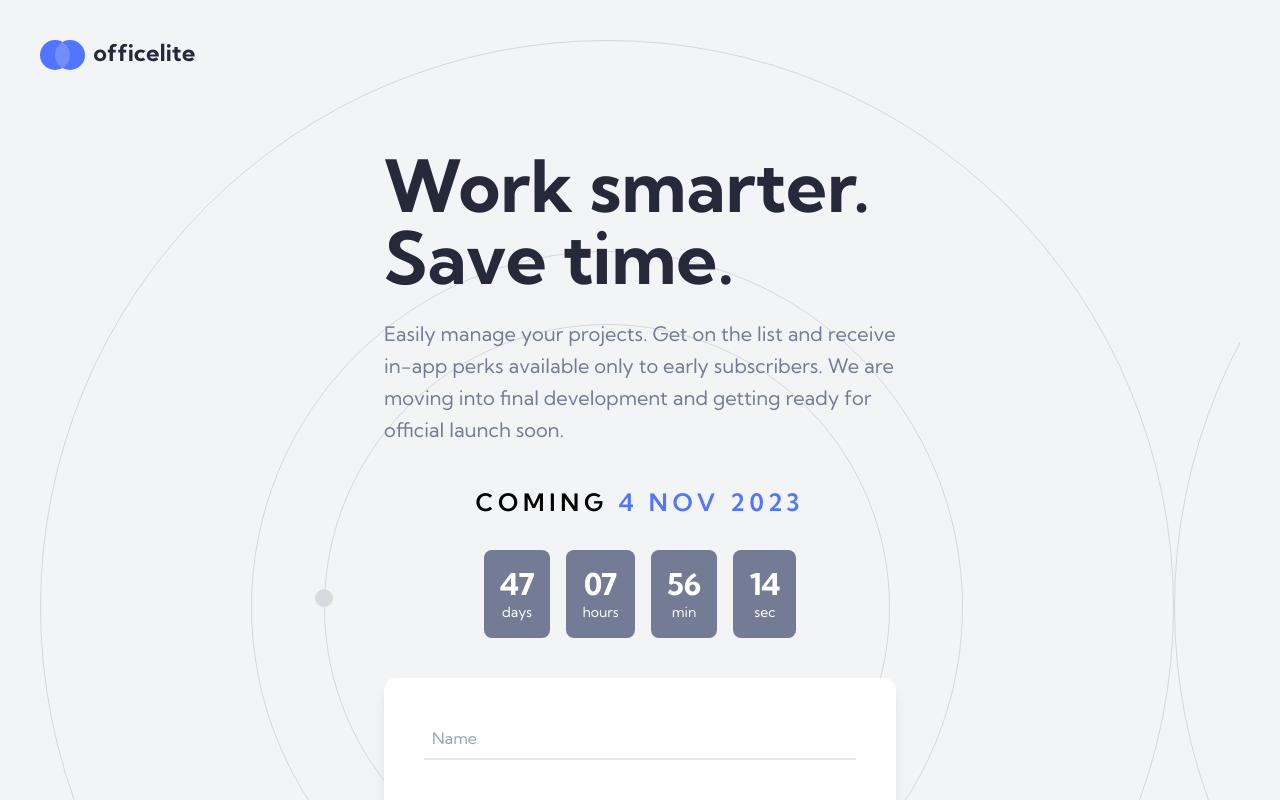
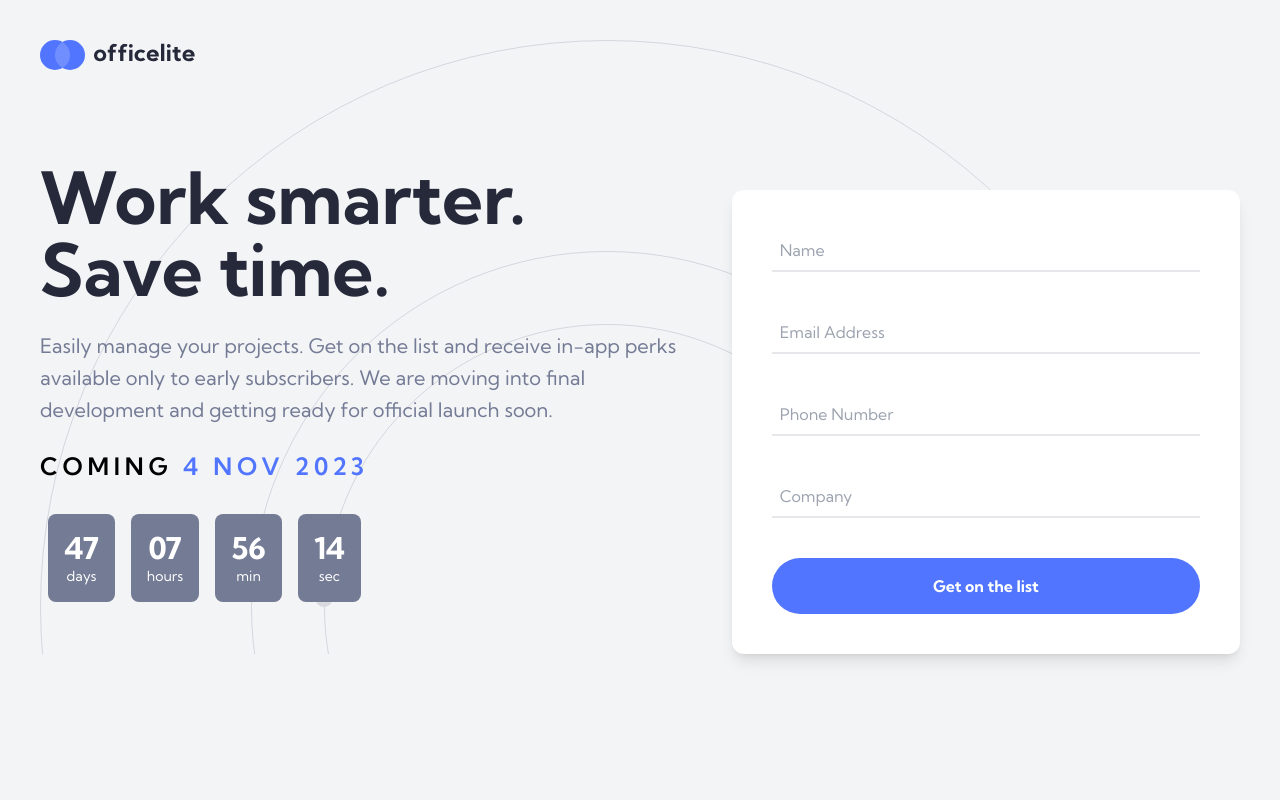
Before and after one commit to jventura7/officelite, a Next.js app: page /signup in a window 1280 px wide. Shown: the top 800 px of the page. Built offline with nearby package versions, Linux system fonts and the light colour scheme.

Commit message:
added responsiveness to get started page

```diff
--- a/app/signup/page.tsx
+++ b/app/signup/page.tsx
@@ -2,8 +2,8 @@ import Coming from '@/components/Coming';
 
 export default function SignUp() {
   return (
-    <>
-      <div className="flex flex-col items-center space-y-6 text-center md:text-start md:items-start md:max-w-lg mb-10">
+    <div className="flex flex-col items-center md:max-w-2xl xl:max-w-7xl xl:flex-row xl:space-x-10">
+      <div className="flex flex-col items-center xl:items-start space-y-6 text-center xl:max-w-4xl md:text-start mb-10">
         <h1 className="text-dark-slate font-bold text-5xl md:text-6xl xl:text-7xl">
           Work smarter. Save time.
         </h1>
@@ -12,8 +12,8 @@ export default function SignUp() {
           available only to early subscribers. We are moving into final
           development and getting ready for official launch soon.
         </p>
+        <Coming />
       </div>
-      <Coming />
       <form className="flex flex-col space-y-10 bg-white w-full max-w-lg mt-10 p-10 rounded-xl shadow-lg">
         <input
           className="border-b-2 p-2 focus:outline-none"
@@ -41,6 +41,6 @@ export default function SignUp() {
           className="text-white mt-10 font-bold bg-ocean-blue w-full p-4 rounded-full hover:bg-blue-100 hover:text-ocean-blue transition-colors duration-300"
         />
       </form>
-    </>
+    </div>
   );
 }
```
